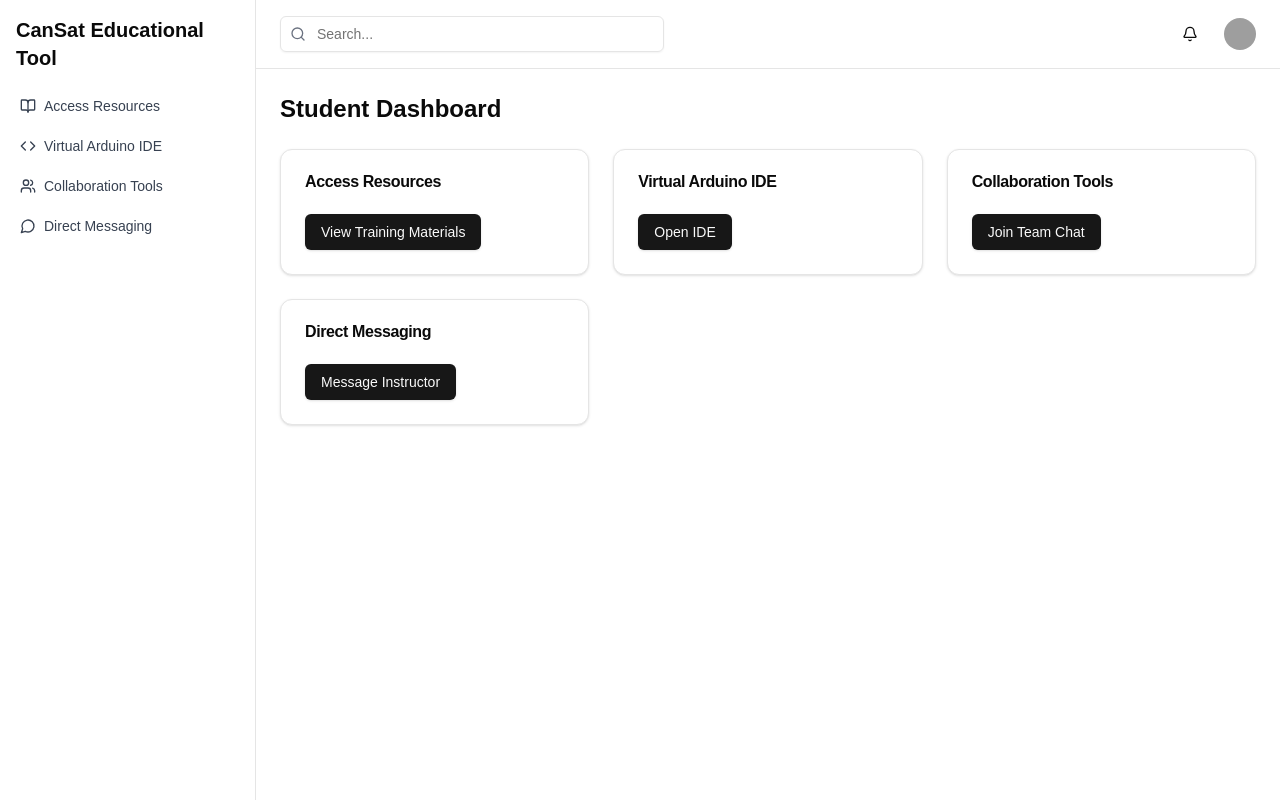
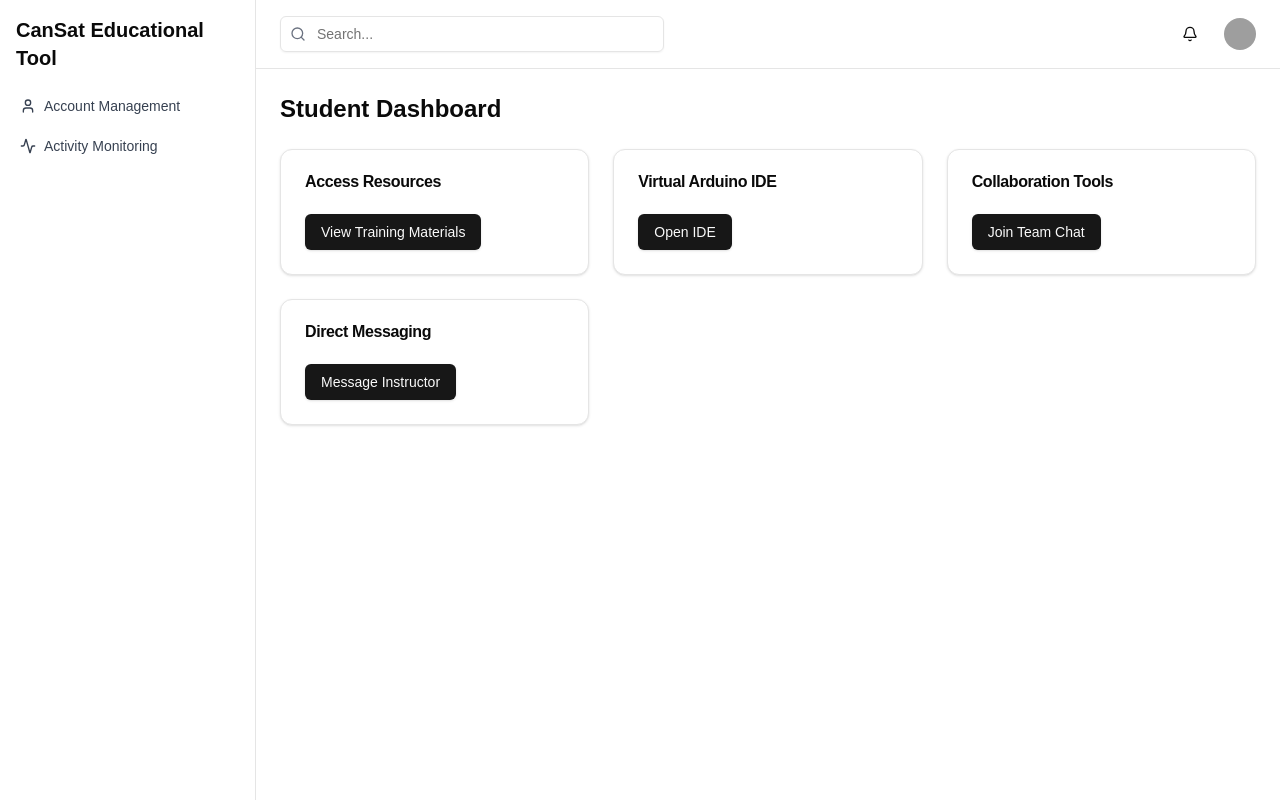
Before and after one commit to mooresamw/cansat-education-tool, a Next.js app: page /dashboard/student in a window 1280 px wide. Built offline with nearby package versions, Linux system fonts and the light colour scheme; no server answers; sample sign-in values are in the browser's storage; grey boxes are pictures that could not be loaded.

Commit message:
fix bug on dashboard layout

```diff
--- a/components/DashboardLayout.tsx
+++ b/components/DashboardLayout.tsx
@@ -32,7 +32,7 @@ const getUser = () => {
 
 export function DashboardLayout({ children, userType }: DashboardLayoutProps) {
   const userData = getUser();
-
+  userType = userData.role;
   if(!userData) return <p>Loading...</p>;
 
   const handleSignOut = async () => {
```
Also changed, not shown: app/layout.tsx (+4 -4 lines).
